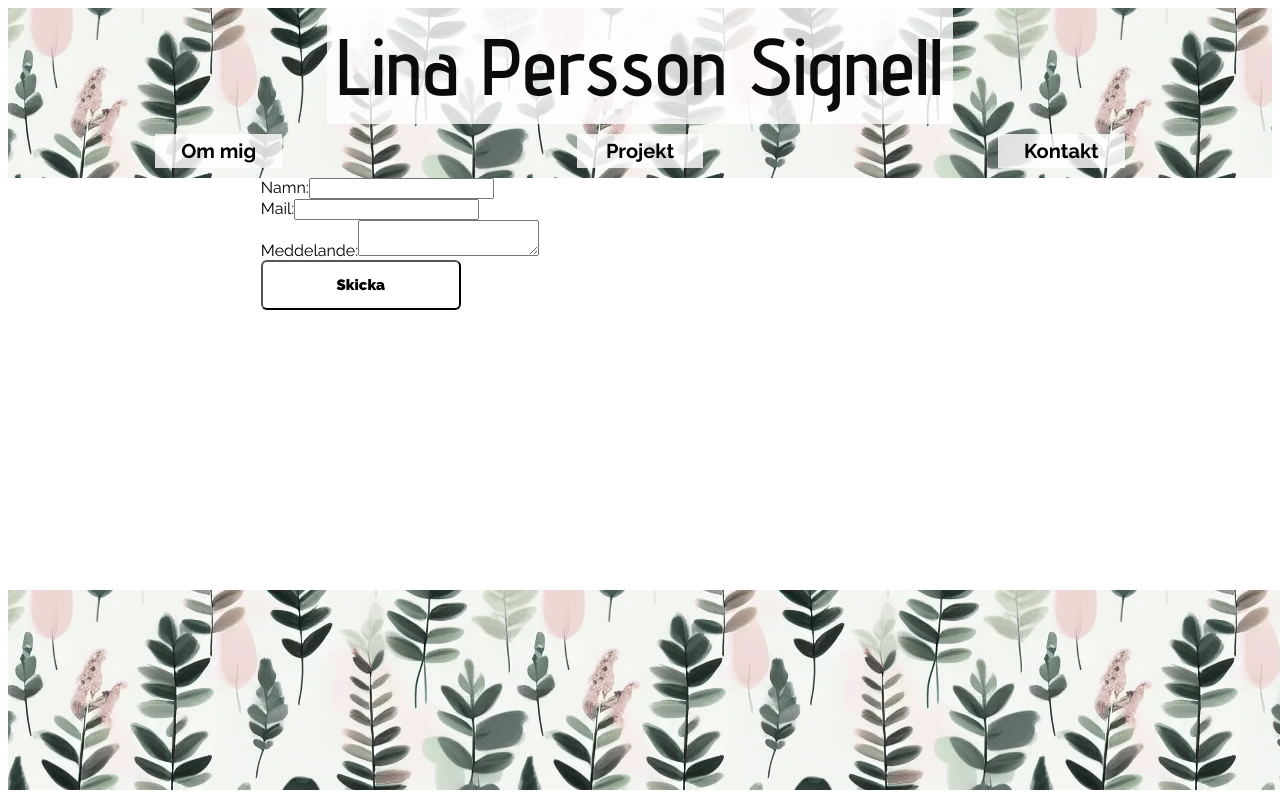
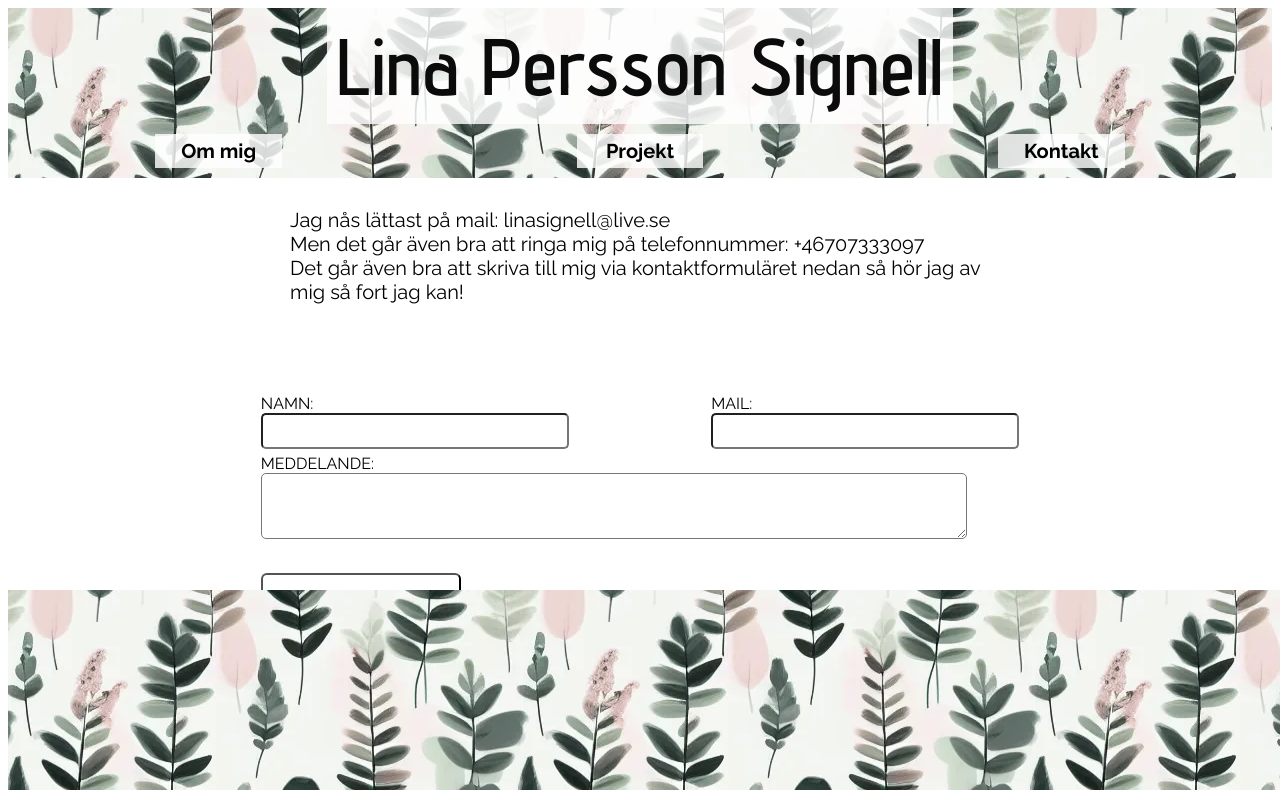
Before and after one commit to Pesilian/Online-resume, a React (Create React App) app: page /kontakt in a window 1280 px wide. Built offline with nearby package versions, Linux system fonts and the light colour scheme.

Commit message:
added style form

```diff
--- a/src/pages/contact.jsx
+++ b/src/pages/contact.jsx
@@ -1,11 +1,19 @@
 import ContactForm from '../components/form';
 import Header from '../components/header';
 import Footer from '../components/footer';
+import '../styles/contact.css';
 
 const Contact = () => {
   return (
     <div className="page-container">
       <Header />
+      <p className="contactinfo">
+        Jag nås lättast på mail: linasignell@live.se <br /> Men det går även bra
+        att ringa mig på telefonnummer: +46707333097
+        <br />
+        Det går även bra att skriva till mig via kontaktformuläret nedan så hör
+        jag av mig så fort jag kan!
+      </p>
       <ContactForm />
       <Footer />
     </div>
--- /dev/null
+++ b/src/styles/contact.css
@@ -0,0 +1,10 @@
+.page-container {
+  display: flex;
+}
+
+.contactinfo {
+  width: 700px;
+  font-family: 'raleway', sans-serif;
+  font-size: 20px;
+  margin: 30px auto;
+}
--- a/src/styles/form.css
+++ b/src/styles/form.css
@@ -1,16 +1,37 @@
 .inputform {
-  margin: auto;
+  margin: 60px auto auto auto;
   display: flex;
-  flex-direction: column;
+  flex-wrap: wrap;
+  justify-content: space-between;
   width: 60%;
   height: auto;
   font-family: 'raleway', sans-serif;
 }
 
-.inputname {
+label {
+  display: block;
+  text-transform: uppercase;
 }
 
-.inputmail {
+.nameinput {
+  width: 300px;
+  height: 30px;
+  border-radius: 5px;
+  margin-bottom: 5px;
+}
+
+.emailinput {
+  width: 300px;
+  height: 30px;
+  border-radius: 5px;
+  margin-bottom: 5px;
+}
+
+.messageinput {
+  width: 700px;
+  height: 60px;
+  border-radius: 5px;
+  margin-bottom: 30px;
 }
 
 .submitbutton {
```
